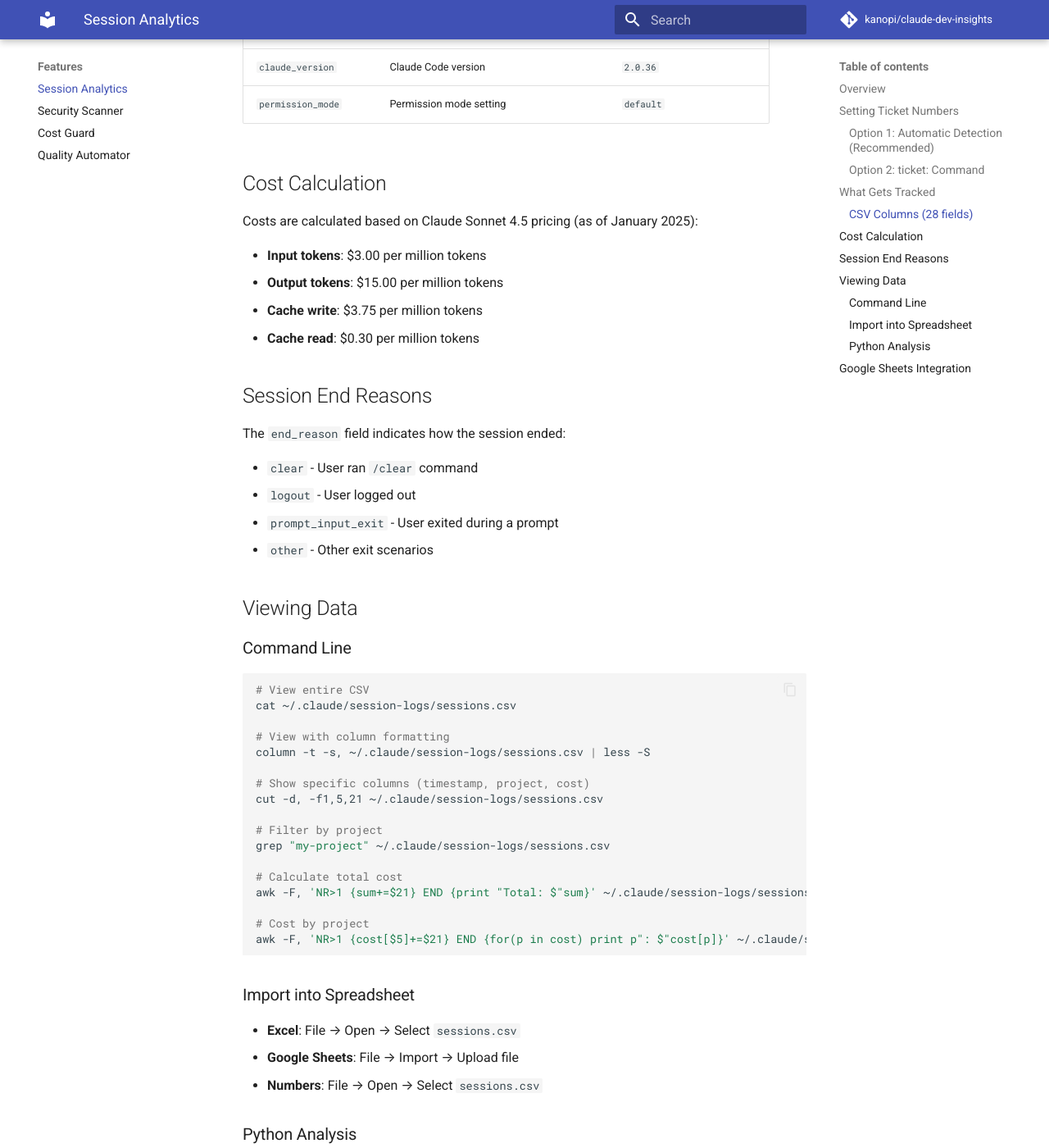
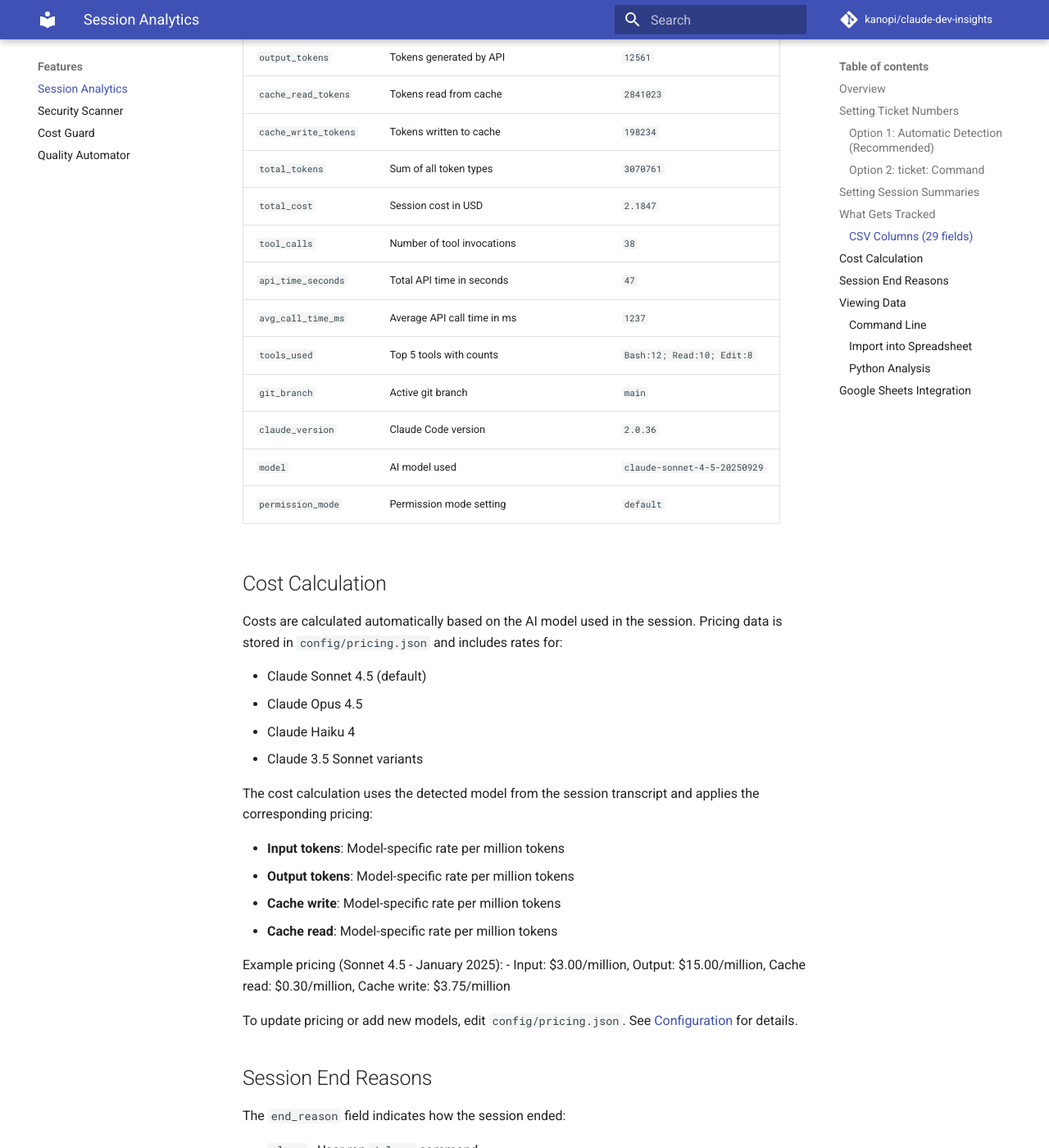
Before and after one commit to kanopi/claude-dev-insights, an MkDocs documentation site: the page built from docs/features/session-analytics.md, in a window 1280 px wide and 1400 px high, scrolled down 2540 px. Shown: the whole window at 82% size. Built offline with MkDocs 1.6.1 and Material for MkDocs 9.7.7, drawn with Linux system fonts in a browser that asks for light colours; comment, search, counter and statistics services are not loaded; some of the changed text lies outside the part shown.

Commit message:
feat: add summary command and model-based pricing
- Add summary: command to user-prompt-submit hook for setting session summaries
- Add config/pricing.json with pricing for all Claude models (Sonnet, Opus, Haiku)
- Update session-end hook to extract model from transcript and use pricing.json
- Add model field to CSV (29 fields now, was 28)
- Update all documentation (README, docs/, CLAUDE.md)
- Update BATS tests for new features (all 65 tests pass)

This solves two issues:
1. Summary field was often blank or stale - now user can set it explicitly
2. Cost calculation was hardcoded - now uses accurate model-specific pricing

🤖 Generated with [Claude Code](https://claude.com/claude-code)

Co-Authored-By: Claude Sonnet 4.5 <noreply@anthropic.com>

````diff
--- a/docs/features/session-analytics.md
+++ b/docs/features/session-analytics.md
@@ -49,9 +49,29 @@ ticket: JIRA-5678
 
 All tickets will be logged as a space-separated list: `JIRA-1234 JIRA-5678`
 
+## Setting Session Summaries
+
+Use the `summary:` command in your message to describe what you're working on:
+
+```
+summary: Refactoring authentication module
+```
+
+You can update the summary at any time during the session:
+
+```
+summary: Refactoring authentication module
+# ... work on refactoring ...
+summary: Added OAuth support to authentication module
+```
+
+The most recent summary will be saved to the CSV. If no summary is set via the `summary:` command, the plugin will attempt to extract the summary from Claude's session metadata (if available), otherwise it will show "No summary".
+
+**Pro tip**: Set the summary early in your session for better tracking and reporting.
+
 ## What Gets Tracked
 
-### CSV Columns (28 fields)
+### CSV Columns (29 fields)
 
 | Column | Description | Example |
 |--------|-------------|---------|
@@ -82,16 +102,29 @@ All tickets will be logged as a space-separated list: `JIRA-1234 JIRA-5678`
 | `tools_used` | Top 5 tools with counts | `Bash:12; Read:10; Edit:8` |
 | `git_branch` | Active git branch | `main` |
 | `claude_version` | Claude Code version | `2.0.36` |
+| `model` | AI model used | `claude-sonnet-4-5-20250929` |
 | `permission_mode` | Permission mode setting | `default` |
 
 ## Cost Calculation
 
-Costs are calculated based on Claude Sonnet 4.5 pricing (as of January 2025):
+Costs are calculated automatically based on the AI model used in the session. Pricing data is stored in `config/pricing.json` and includes rates for:
 
-- **Input tokens**: $3.00 per million tokens
-- **Output tokens**: $15.00 per million tokens
-- **Cache write**: $3.75 per million tokens
-- **Cache read**: $0.30 per million tokens
+- Claude Sonnet 4.5 (default)
+- Claude Opus 4.5
+- Claude Haiku 4
+- Claude 3.5 Sonnet variants
+
+The cost calculation uses the detected model from the session transcript and applies the corresponding pricing:
+
+- **Input tokens**: Model-specific rate per million tokens
+- **Output tokens**: Model-specific rate per million tokens
+- **Cache write**: Model-specific rate per million tokens
+- **Cache read**: Model-specific rate per million tokens
+
+Example pricing (Sonnet 4.5 - January 2025):
+- Input: $3.00/million, Output: $15.00/million, Cache read: $0.30/million, Cache write: $3.75/million
+
+To update pricing or add new models, edit `config/pricing.json`. See [Configuration](../configuration/README.md) for details.
 
 ## Session End Reasons
 
````
Also changed, not shown: CLAUDE.md (+15 -7 lines), README.md (+17 -1 lines), docs/configuration/overview.md (+30 -1 lines), docs/configuration/pricing.md (added, +137 -0 lines), 4 other files.
